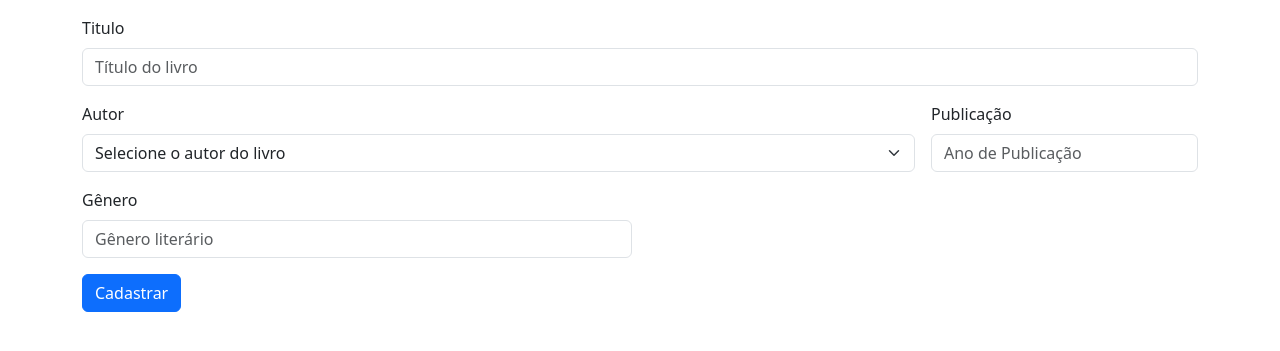
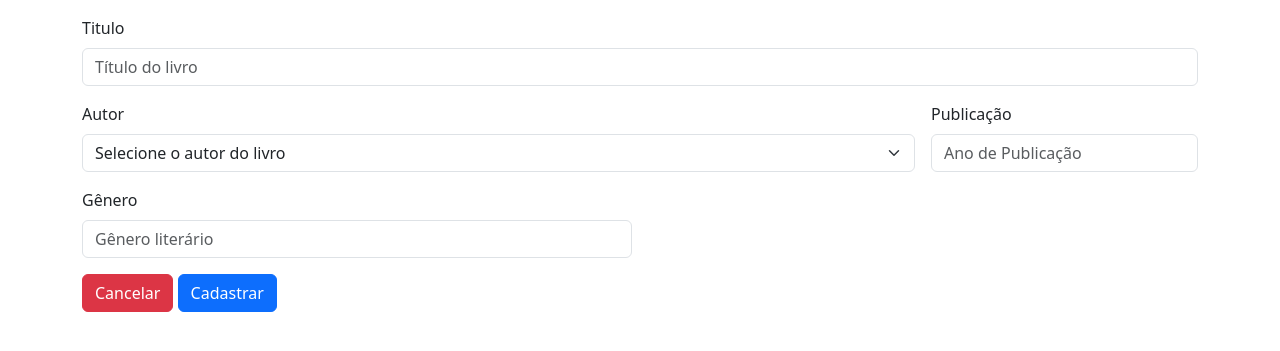
Before and after one commit to MF-Guilherme/livraria-impacta, a Django app: page /livros/cadastro_livros/ in a window 1280 px wide. Shown: the part 56-407 px from the top of the page. Run offline with Django 5.2, Linux system fonts and the light colour scheme; data that the repository does not hold is empty.

Commit message:
hotfix: botão de cancelar para cadastro de livros

```diff
--- a/livro/templates/cadastro_livros.html
+++ b/livro/templates/cadastro_livros.html
@@ -27,6 +27,7 @@
                 <input type="text" class="form-control" id="inputGenero" placeholder="Gênero literário" name="genero">
             </div>
             <div class="col-12">
+                <a href="{% url "livros" %}" class="btn btn-danger">Cancelar</a>
                 <button type="submit" class="btn btn-primary">Cadastrar</button>
             </div>
         </form>
```
